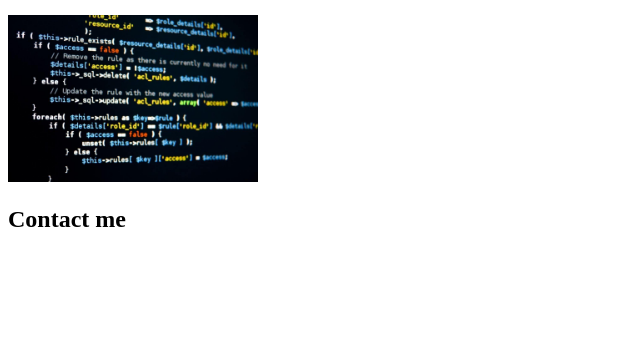
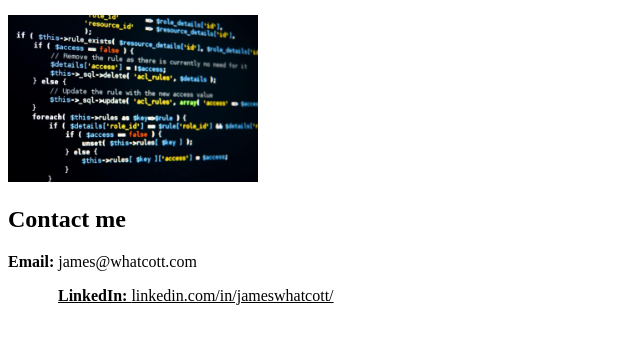
Before and after one commit to jameswhatcott/portfolio, a plain HTML site: page Assets/index.html in a window 1280 px wide. Shown: the part 1001-1355 px from the top of the page, without its empty margins (0-640 px from the left). Before the commit the page ends 1254 px from the top, so only its background shows below. Drawn offline with Linux system fonts and the light colour scheme.

Commit message:
added contact info

```diff
--- a/Assets/index.html
+++ b/Assets/index.html
@@ -32,7 +32,8 @@
             </section>
             <section>
                 <h2>Contact me</h2>
-
+                <p><strong>Email: </strong>james@whatcott.com</p>
+                <a><strong>LinkedIn: </strong>linkedin.com/in/jameswhatcott/</a>
             </section>
         </main>
     </body>
```
